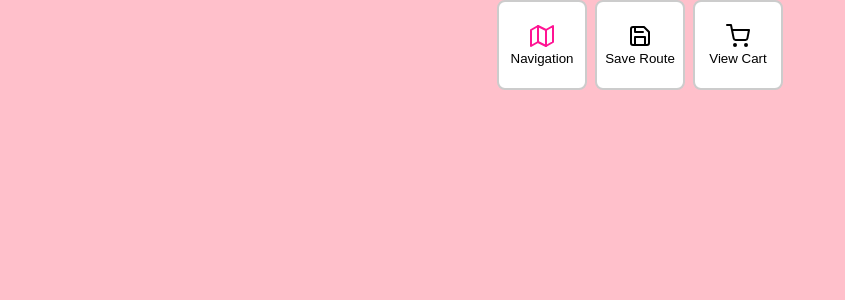
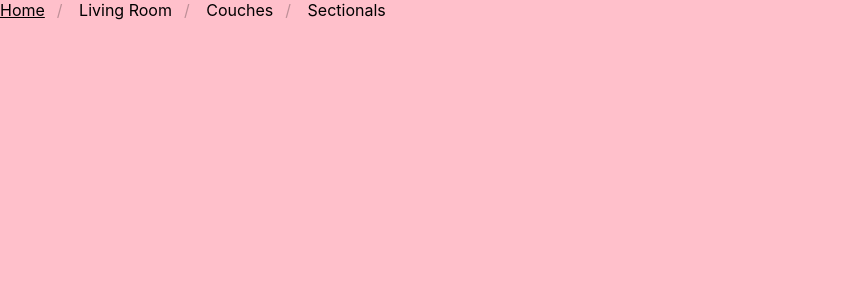
Before and after one commit to rahilansari261/cs-josh-module03, a React (Create React App) app: page / in a window 1280 px wide. Shown: the top 300 px of the page, without its empty margins (0-845 px from the left). Built offline with nearby package versions, Linux system fonts and the light colour scheme.

Commit message:
breadcumb added

```diff
--- a/src/App.js
+++ b/src/App.js
@@ -7,7 +7,8 @@ import GlobalStyles from './GlobalStyles'
 // import cat from './assets/cat.jpg'
 // import hall from './assets/hall.jpg'
 // import { WallArt } from './WallArt'
-import { ButtonGroup } from './IconButton'
+// import { ButtonGroup } from './IconButton'
+import { Breadcrumbs, Crumb } from './BreadCrumb'
 
 function App() {
   return (
@@ -36,8 +37,16 @@ function App() {
     //   caption='Photo by Efe Kurnaz'
     //   width={250}
     // />
+    // <ButtonGroup />
     <>
-      <ButtonGroup />
+      <Breadcrumbs>
+        <Crumb href='/'>Home</Crumb>
+        <Crumb href='/living'>Living Room</Crumb>
+        <Crumb href='/living/couch'>Couches</Crumb>
+        <Crumb href='/living/couch/sectional' isCurrentPage={true}>
+          Sectionals
+        </Crumb>
+      </Breadcrumbs>
       <GlobalStyles />
     </>
   )
--- /dev/null
+++ b/src/BreadCrumb.js
@@ -0,0 +1,54 @@
+import styled from 'styled-components'
+
+export const Breadcrumbs = ({ children }) => {
+  return (
+    <nav aria-label='Breadcrumb'>
+      <BreadcrumbList>{children}</BreadcrumbList>
+    </nav>
+  )
+}
+const BreadcrumbList = styled.ol`
+  padding: 0;
+  margin: 0;
+  list-style-type: none;
+`
+export const Crumb = ({ href, isCurrentPage, children }) => {
+  return (
+    <CrumbWrapper>
+      <CrumbLink href={href}> {children}</CrumbLink>
+    </CrumbWrapper>
+  )
+}
+
+const CrumbWrapper = styled.li`
+  display: inline;
+  --spacing: 12px;
+  &:not(:first-of-type) {
+    margin-left: var(--spacing);
+    &::before {
+      content: '/';
+      opacity: 0.25;
+      margin-right: var(--spacing);
+      /* Note: The ideal version of this solution
+       * would instead use a transformed border,
+       * to avoid using a real character.
+       *
+       * For example, something like this:
+       *
+       *    content: '';
+       *    display: inline-block;
+       *    transform: rotate(15deg);
+       *    border-right: 1px solid;
+       *    margin-right: var(--spacing);
+       *    height: 0.8em;
+       */
+    }
+  }
+`
+const CrumbLink = styled.a`
+  color: inherit;
+  text-decoration: none;
+  &:hover {
+    text-decoration: revert;
+  }
+`
```
